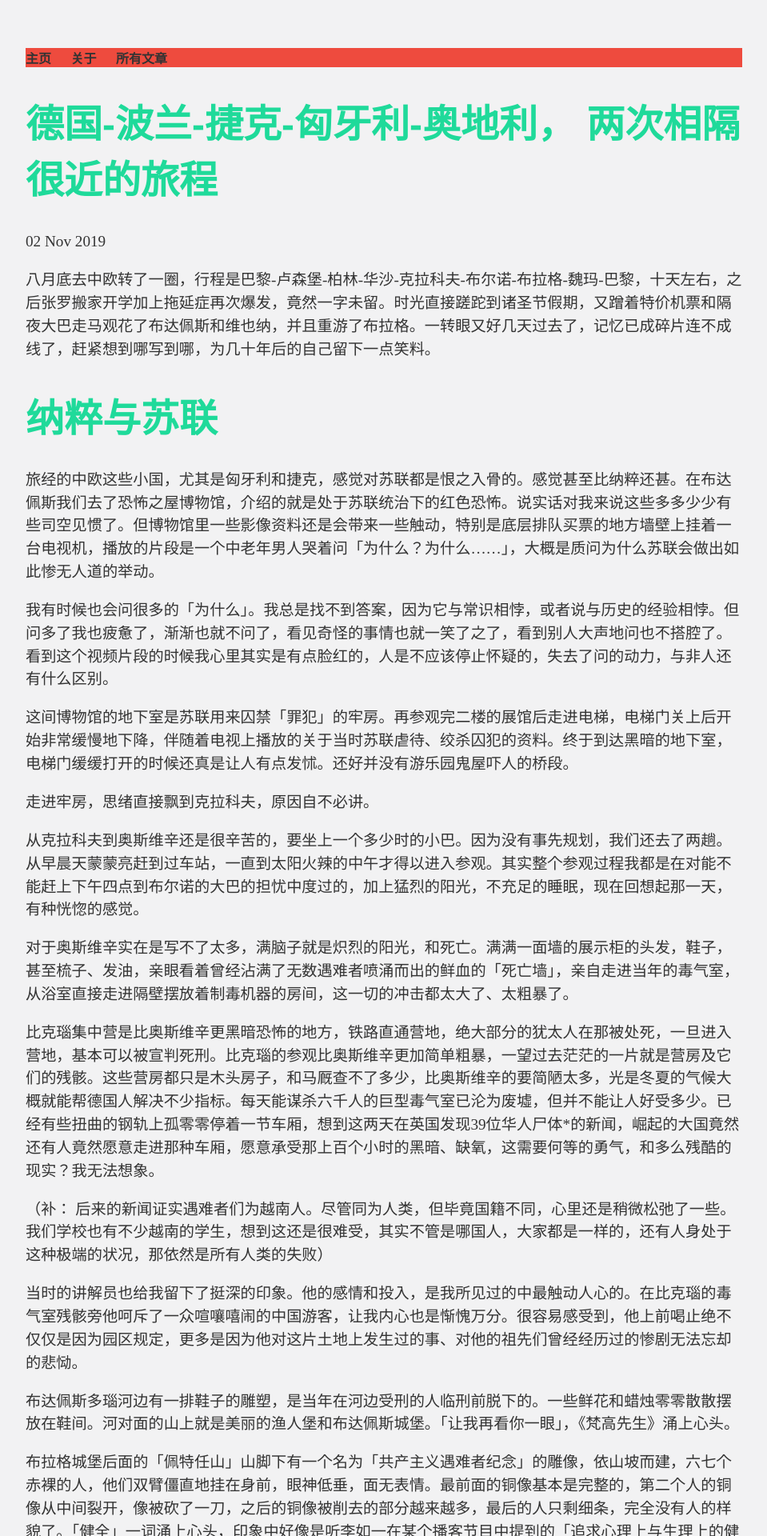
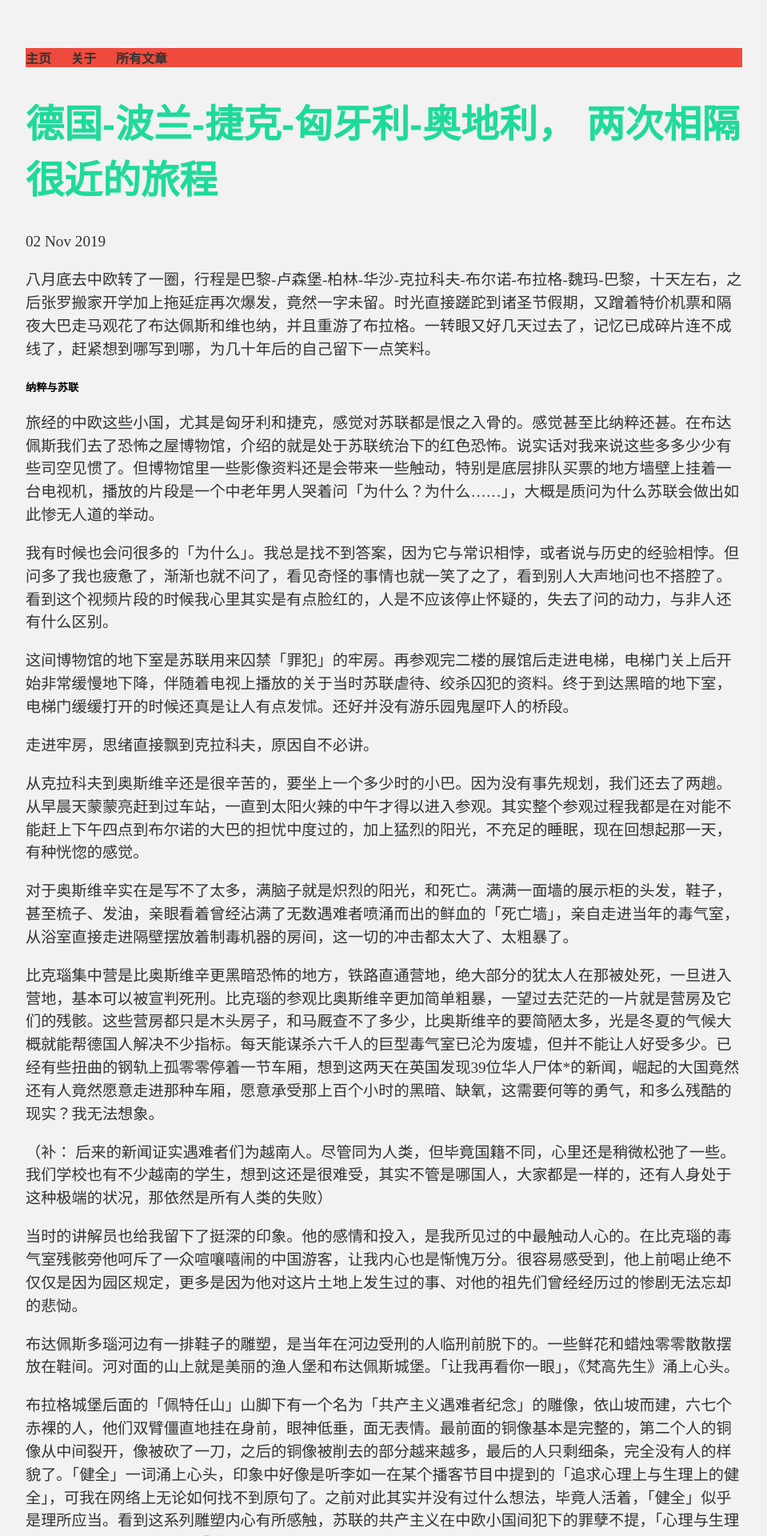
Before and after one commit to youyi218/youyi218.github.io, a Jekyll site: the page built from _posts/2019-11-02-Two_close_journeys.md, in a window 1280 px wide. Shown: the top 1920 px of the page at 80% size, without its empty margins (160-1119 px from the left). Built offline with Jekyll 4.4.1, drawn with Linux system fonts in a browser that asks for light colours.

```diff
--- a/_posts/2019-11-02-德国-波兰-捷克-匈牙利-奥地利， 两次相隔很近的旅程.md
+++ b/_posts/2019-11-02-Two_close_journeys.md
@@ -6,7 +6,7 @@ date: 2019-11-02
 
 八月底去中欧转了一圈，行程是巴黎-卢森堡-柏林-华沙-克拉科夫-布尔诺-布拉格-魏玛-巴黎，十天左右，之后张罗搬家开学加上拖延症再次爆发，竟然一字未留。时光直接蹉跎到诸圣节假期，又蹭着特价机票和隔夜大巴走马观花了布达佩斯和维也纳，并且重游了布拉格。一转眼又好几天过去了，记忆已成碎片连不成线了，赶紧想到哪写到哪，为几十年后的自己留下一点笑料。
 
-# 纳粹与苏联
+##### 纳粹与苏联
 
 旅经的中欧这些小国，尤其是匈牙利和捷克，感觉对苏联都是恨之入骨的。感觉甚至比纳粹还甚。在布达佩斯我们去了恐怖之屋博物馆，介绍的就是处于苏联统治下的红色恐怖。说实话对我来说这些多多少少有些司空见惯了。但博物馆里一些影像资料还是会带来一些触动，特别是底层排队买票的地方墙壁上挂着一台电视机，播放的片段是一个中老年男人哭着问「为什么？为什么……」，大概是质问为什么苏联会做出如此惨无人道的举动。
 
@@ -30,7 +30,7 @@ date: 2019-11-02
 
 布拉格城堡后面的「佩特任山」山脚下有一个名为「共产主义遇难者纪念」的雕像，依山坡而建，六七个赤裸的人，他们双臂僵直地挂在身前，眼神低垂，面无表情。最前面的铜像基本是完整的，第二个人的铜像从中间裂开，像被砍了一刀，之后的铜像被削去的部分越来越多，最后的人只剩细条，完全没有人的样貌了。「健全」一词涌上心头，印象中好像是听李如一在某个播客节目中提到的「追求心理上与生理上的健全」，可我在网络上无论如何找不到原句了。之前对此其实并没有过什么想法，毕竟人活着，「健全」似乎是理所应当。看到这系列雕塑内心有所感触，苏联的共产主义在中欧小国间犯下的罪孽不提，「心理与生理的健全」，或者通俗一点，「德智体美劳全面发展」在今天似乎也越来越奢侈了。如果把雕像的材质改得现代化一点，比如纯白石膏，再让裸体穿上时髦的衣服，将其摆到Facebook总部，命名为「社交网络牺牲者」，或者摆到纽约第五大道，命名为「消费主义牺牲者」，好像也找不出什么毛病。
 
-# 城堡背后的修道院与独行
+##### 城堡背后的修道院与独行
 
 第一次去布拉格停留的时间只有不到三天，但在我发现，想找到一个第一次没有去过、又比较有意思的地方，竟也不是那么容易。我最终打算爬上城堡后面的山，到斯特拉霍夫修道院去逛逛，她是最古老的修道院之一。
 
@@ -52,7 +52,7 @@ date: 2019-11-02
 
 ![迷你铁塔下的美味午餐]({{site.baseurl}}/assets/images/迷你铁塔下的美味午餐.jpg){:width="500px"}
 
-# 柏林
+##### 柏林
 
 胡扯了一堆纳粹与苏联后发现竟然忘记了柏林，实在是贻笑大方了。柏林之行已是两月之前，富丽堂皇但相对年轻的柏林大教堂，主打中东文化的佩加蒙博物馆，与香榭丽舍大街齐名的菩提树下大街及其尽头的勃兰登堡门，出了勃兰登堡左拐由两千多块仿佛《太空漫游2001》中的石碑组成的犹太人遇难者纪念碑这些都很值得一逛，但似乎这么一提也就够了。
 
@@ -64,6 +64,6 @@ date: 2019-11-02
 
 和很多对于个人价值的实现有所怀疑的年轻人一样，我对苏联式的生活也或多或少有所向往。看到柏林（当然还有以东的城市，华沙，克拉科夫，布达佩斯等等等等）的苏联风格建筑那斑驳的、深褐色的简单外墙时，总是大惊小怪。在见到华沙那惊为天人的科学文化宫时尤甚。科学文化宫就像玩都市建造类游戏时，可以选择建造的、与普通随机生成的建筑风格完全不同的特殊成就建筑一样，它矗立在那里，是那么的与众不同，历史上的光辉，当然更多的是不愉快，都从这座城市制高点时时刻刻地照耀着她的每一个角落。华沙人不喜欢它，多次提议要把它推倒，如果成真，那未免有点可惜了。
 
-# 魏玛
+##### 魏玛
 
 魏玛是包豪斯的诞生地，去魏玛也算是不容易了。这个小镇很惹人喜欢，不仅是包豪斯，这也是歌德长时间工作、创作的地方。说到这里我发现我对魏玛的了解实在还是太过于粗陋，因为它对于德国的近代史实在是太重要了，在此我就不放厥词了。只提一句，魏玛作为一趟充满了伤痛、冲突的旅行的终点，它很好地用艺术和文化抚平了我们被之前的旅程所刨开的创伤，是一个完美的休止符。如果可能，我很愿意与它再会。
```
Also changed, not shown: _posts/2021-01-01-to_the_new_year.md (added, +9 -0 lines), _posts/2019-12-13-I_hate_PCmd.md (renamed from _posts/2019-12-13-我讨厌上纲上线md.md), _posts/2020-09-21-24_years_old_new_blog.md (renamed from _posts/2020-09-21-二十四岁，新的博客.md), _posts/2020-09-28-After_work_before_running.md (renamed from _posts/2020-09-28-下班跑步前的内心挣扎.md), 1 other file.
